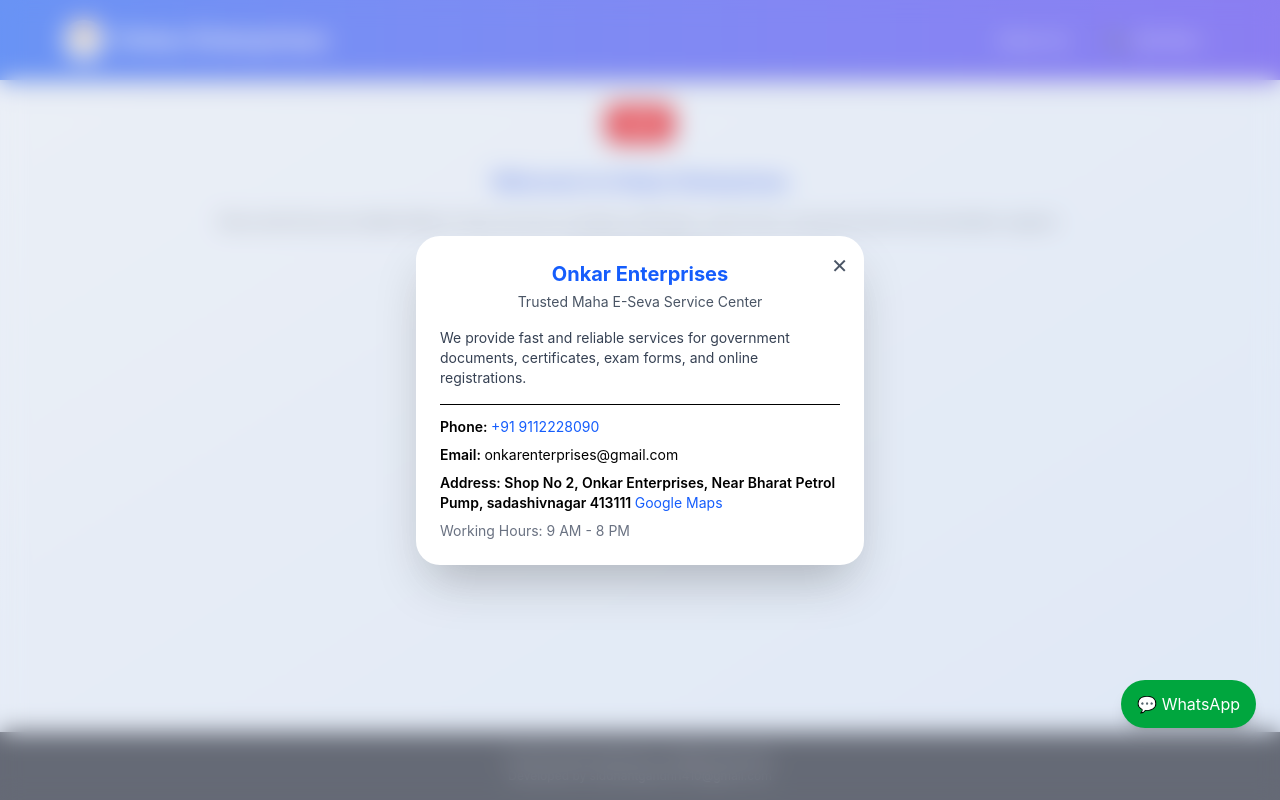
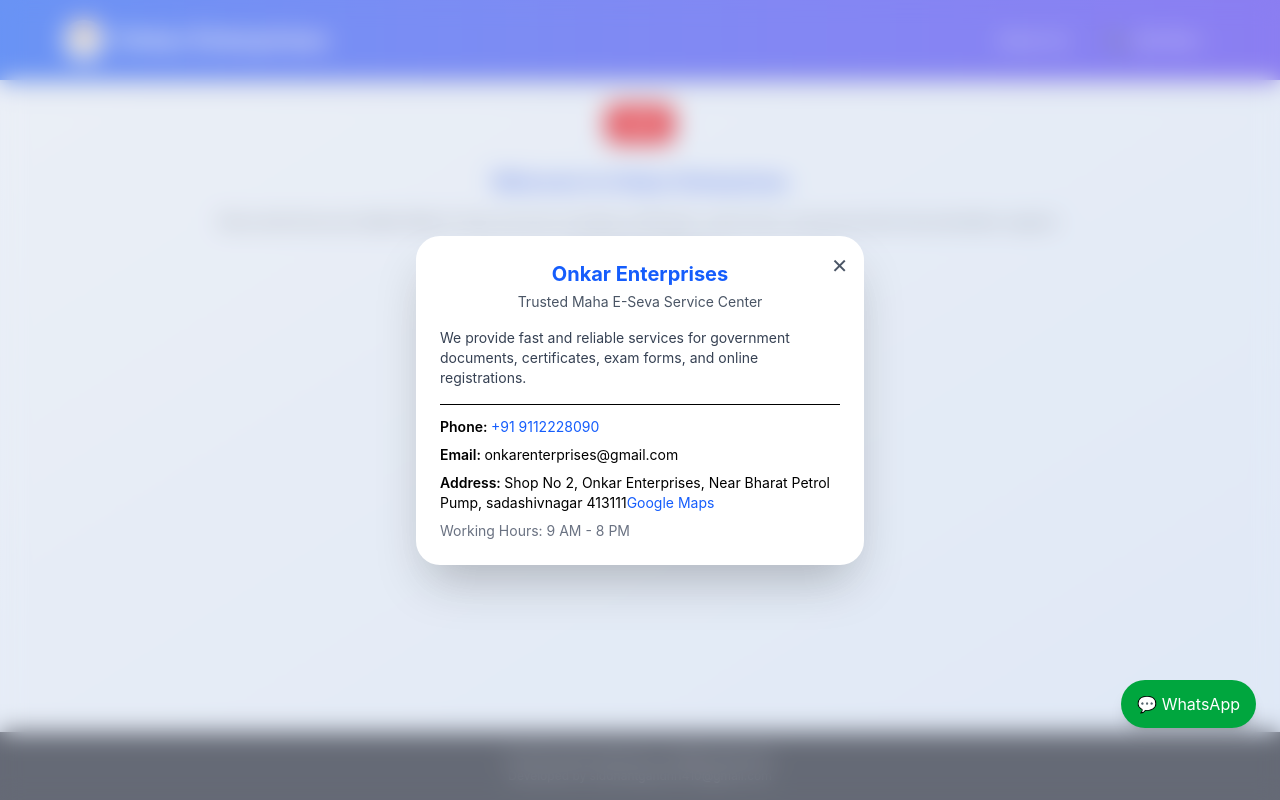
Before and after one commit to siddhant14g/onkar-enterprises, a React (Vite) app: page / in a window 1280 px wide. Both pictures are taken after a click on the button "About Us". Built offline with nearby package versions, Linux system fonts and the light colour scheme.

Commit message:
address update2

```diff
--- a/src/App.jsx
+++ b/src/App.jsx
@@ -376,7 +376,8 @@
                 onkarenterprises@gmail.com
               </div>
               <div>
-                <span className="font-semibold">Address: Shop No 2, Onkar Enterprises, Near Bharat Petrol Pump, sadashivnagar 413111 </span>
+                <span className="font-semibold">Address: </span>
+                Shop No 2, Onkar Enterprises, Near Bharat Petrol Pump, sadashivnagar 413111
                 <a href="https://maps.app.goo.gl/gyVsEQuCy7CwcL8XA" target="_blank" rel="noopener noreferrer" className="text-blue-600 hover:underline">
                    Google Maps
                 </a>
```
